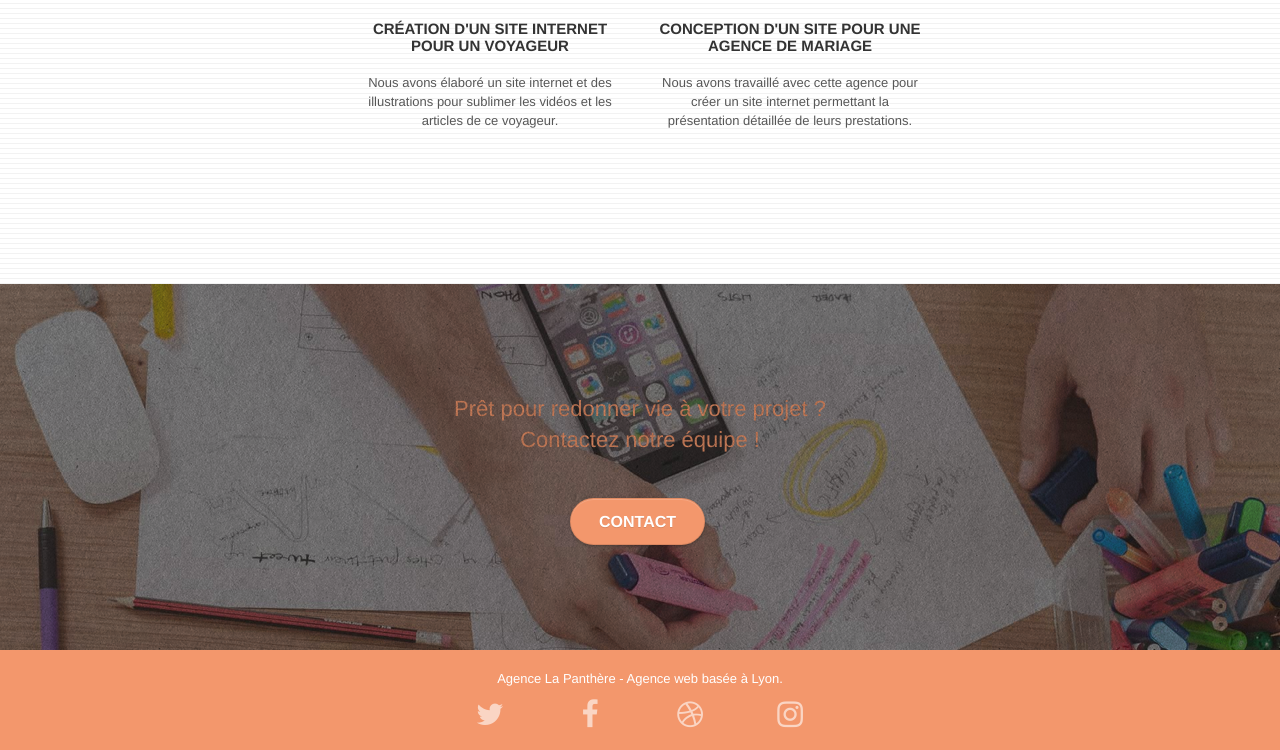
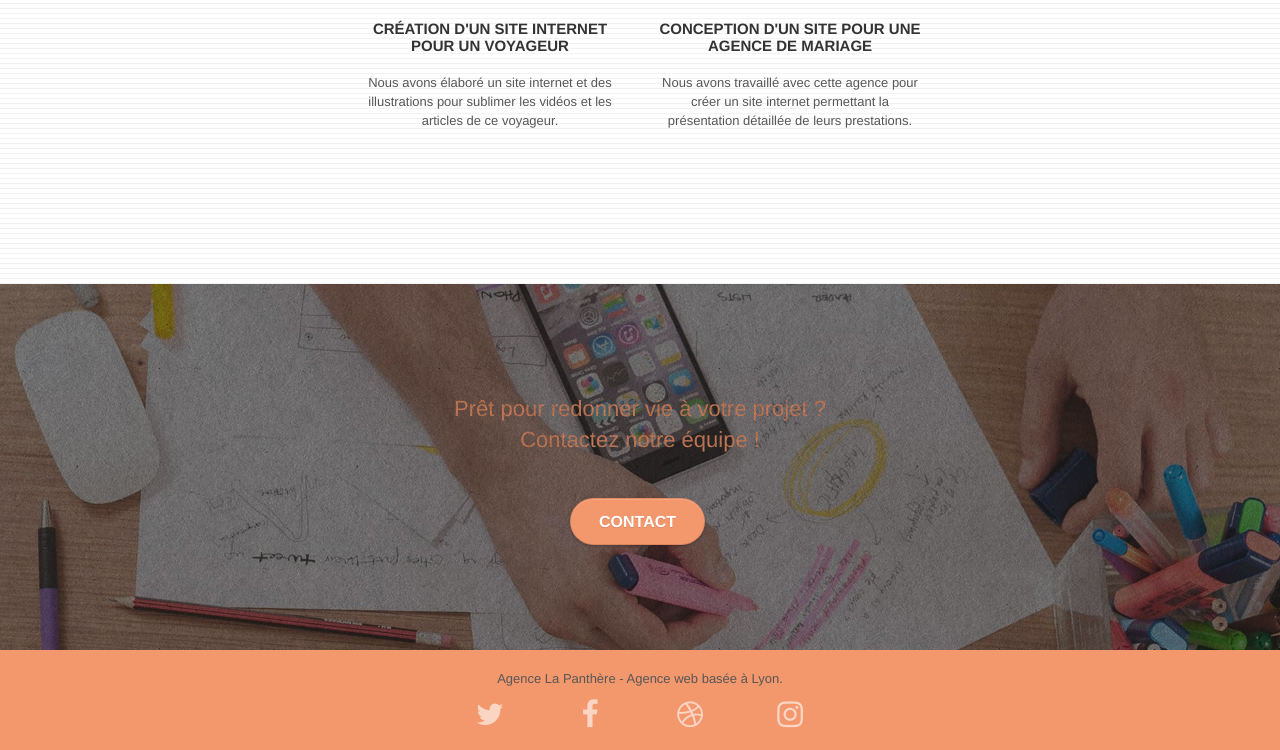
Before and after one commit to DUNON/La-panthere-optimise, a plain HTML site: page index.html in a window 1280 px wide. Shown: the part 2715-3465 px from the top of the page. Drawn offline with Linux system fonts and the light colour scheme.

Commit message:
added fix

```diff
--- a/index.html
+++ b/index.html
@@ -230,7 +230,7 @@
 	<div class="container bloc-sm">
 		<div class="row">
 			<div class="col-sm-12">
-				<p class="text-center white">
+				<p class="text-center black">
 					Agence La Panthère - Agence web basée à Lyon.<br>
 				</p>
 				<div class="row row-no-gutters social">
```
